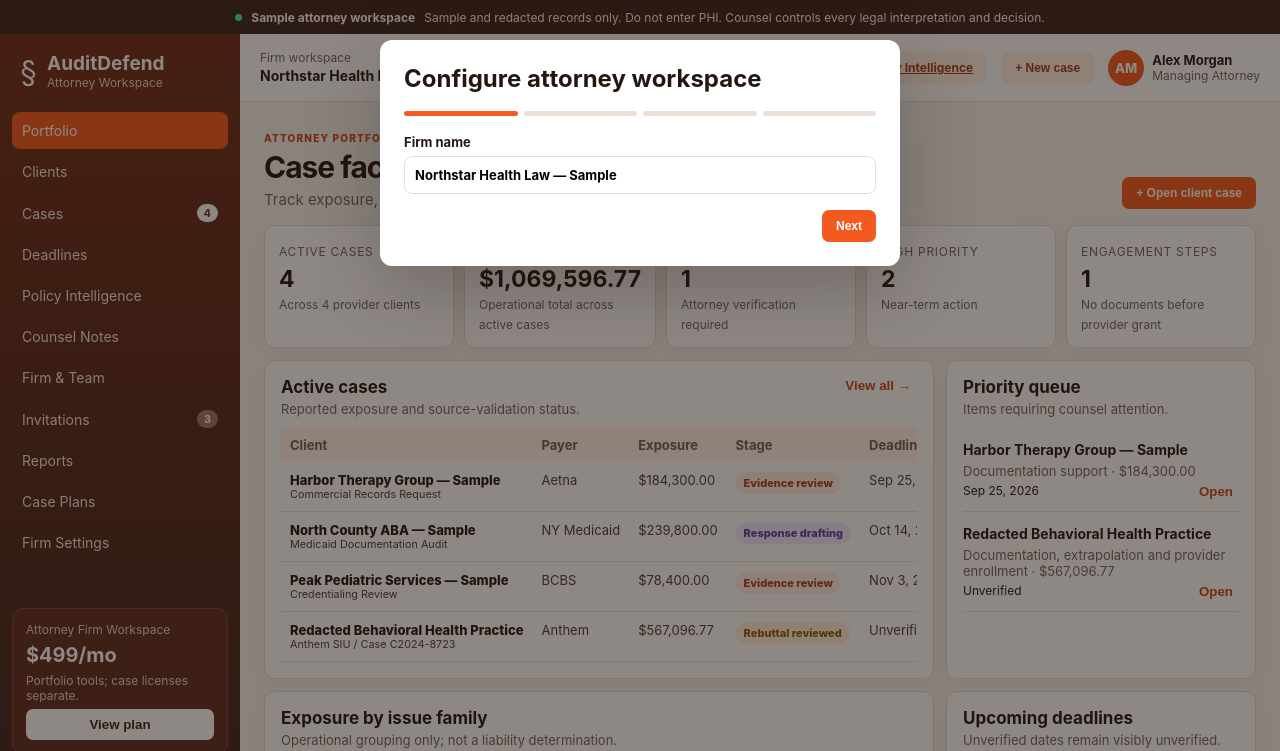
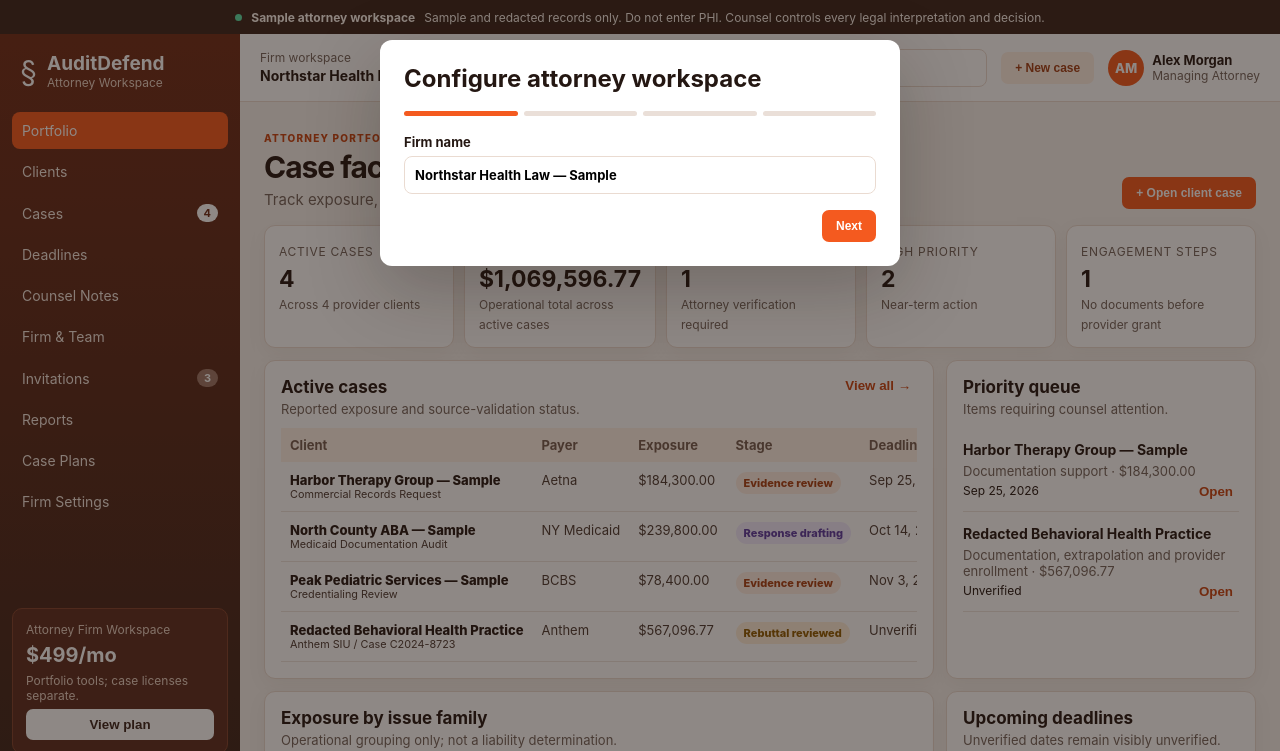
Before and after one commit to unikmo/Auditdefense, a website: page public/attorney-workspace.html in a window 1280 px wide. Shown: the top 751 px of the page. Drawn offline with Linux system fonts and the light colour scheme.

Commit message:
Update public/attorney-workspace.html

```diff
--- a/public/attorney-workspace.html
+++ b/public/attorney-workspace.html
@@ -20,7 +20,6 @@
       <button class="attorney-nav-item" data-attorney-view="clients">Clients</button>
       <button class="attorney-nav-item" data-attorney-view="cases">Cases <b class="attorney-badge" id="activeCaseBadge">4</b></button>
       <button class="attorney-nav-item" data-attorney-view="deadlines">Deadlines</button>
-      <a class="attorney-nav-item" href="/app#policy">Policy Intelligence</a>
       <button class="attorney-nav-item" data-attorney-view="notes">Counsel Notes</button>
       <button class="attorney-nav-item" data-attorney-view="team">Firm &amp; Team</button>
       <button class="attorney-nav-item" data-attorney-view="invitations">Invitations <b class="attorney-badge muted" id="inviteBadge">2</b></button>
@@ -38,7 +37,7 @@
       <button class="attorney-menu" id="attorneyMenu" aria-label="Open navigation">☰</button>
       <div class="firm-switcher"><small>Firm workspace</small><strong id="firmNameTop">Northstar Health Law — Sample</strong></div>
       <label class="attorney-search"><span class="sr-only">Search cases</span><input id="attorneySearch" type="search" placeholder="Search client, payer, case, issue…"></label>
-      <a class="secondary-btn topbar-policy" href="/app#policy">Policy Intelligence</a><button class="secondary-btn" id="newCaseTop">+ New case</button>
+      <button class="secondary-btn" id="newCaseTop">+ New case</button>
       <div class="attorney-user"><span>AM</span><div><b>Alex Morgan</b><small>Managing Attorney</small></div></div>
     </header>
 
```
